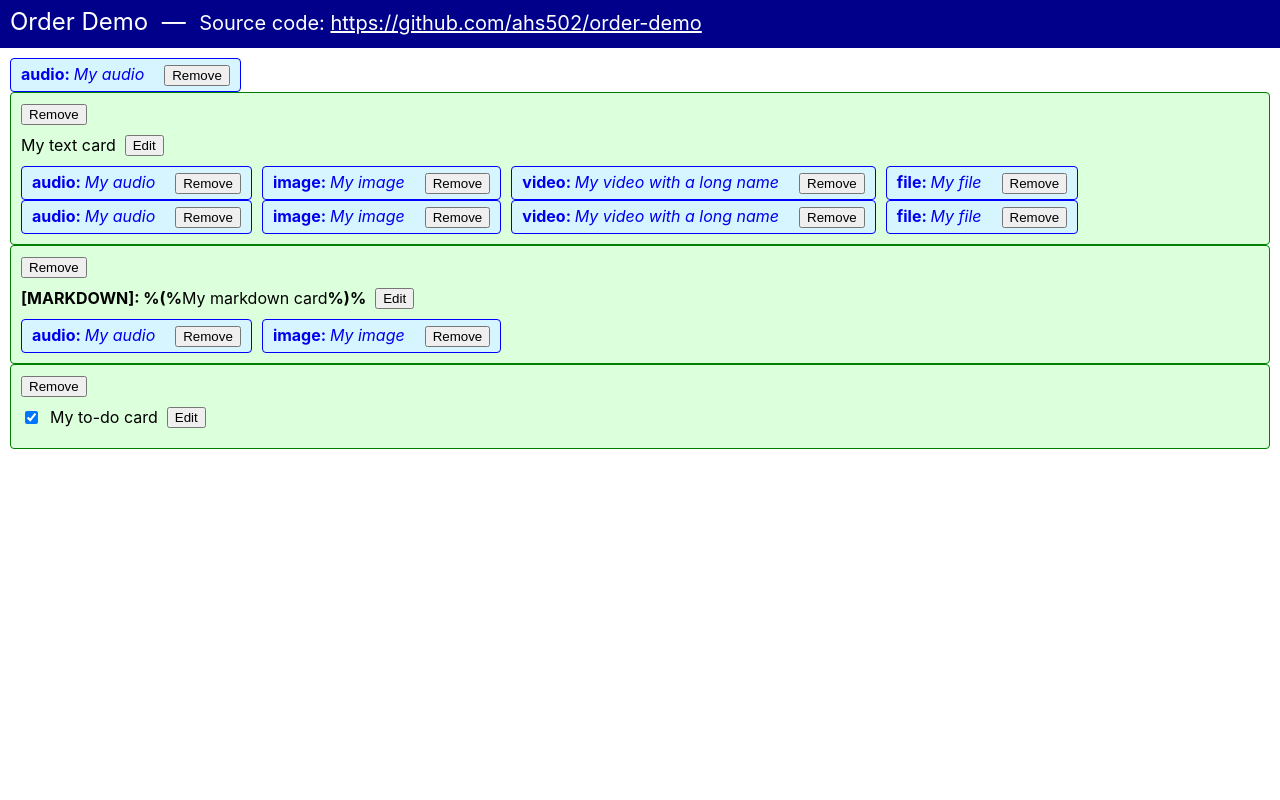
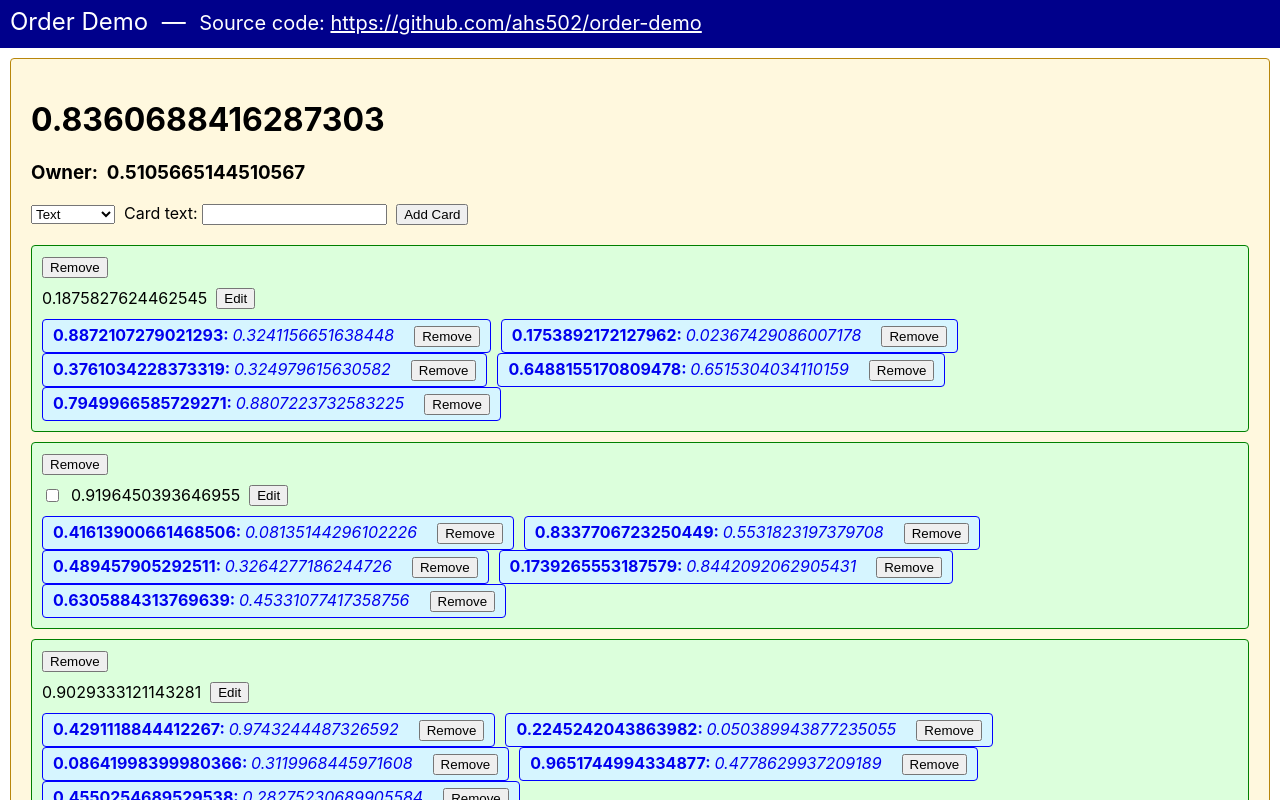
Before and after one commit to ahs502/order-demo, a React (Create React App) app: page / in a window 1280 px wide. Shown: the top 800 px of the page. Built offline with nearby package versions, Linux system fonts and the light colour scheme.

Commit message:
feat: implement page-view component

```diff
--- a/src/components/App/App.tsx
+++ b/src/components/App/App.tsx
@@ -1,52 +1,22 @@
 import React from 'react';
 import './App.css';
 
-import AttachmentView from '../AttachmentView';
-import CardView from '../CardView';
-import CardType from '../../models/cards/CardType';
+import generateDummyData from '../../helpers/generate-dummy-data';
+import PageView from '../PageView';
 
-function App() {
+const page = generateDummyData.page()
+
+export default function App() {
   return (
     <div className="App-root">
       <header className="App-header">
         Order Demo
         &nbsp;&mdash;&nbsp;&nbsp;
-        <small>Source code: <a href='https://github.com/ahs502/order-demo'>https://github.com/ahs502/order-demo</a></small>
+        <small>Source code: <a href='https://github.com/ahs502/order-demo' target='_blank'>https://github.com/ahs502/order-demo</a></small>
       </header>
       <div className='App-body'>
-        <AttachmentView attachment={{ type: 'audio', name: 'My audio', url: 'https://google.com' }}
-          onRemove={() => console.log('remove')} />
-        <CardView card={{
-          type: CardType.TEXT,
-          attachments: [
-            { type: 'audio', name: 'My audio', url: 'https://google.com' },
-            { type: 'image', name: 'My image', url: 'https://google.com' },
-            { type: 'video', name: 'My video with a long name', url: 'https://google.com' },
-            { type: 'file', name: 'My file', url: 'https://google.com' },
-            { type: 'audio', name: 'My audio', url: 'https://google.com' },
-            { type: 'image', name: 'My image', url: 'https://google.com' },
-            { type: 'video', name: 'My video with a long name', url: 'https://google.com' },
-            { type: 'file', name: 'My file', url: 'https://google.com' },
-          ],
-          text: 'My text card'
-        }} onChange={x => console.log('change', x)} onRemove={() => console.log('remove')} />
-        <CardView card={{
-          type: CardType.MARKDOWN,
-          attachments: [
-            { type: 'audio', name: 'My audio', url: 'https://google.com' },
-            { type: 'image', name: 'My image', url: 'https://google.com' },
-          ],
-          markdown: 'My markdown card'
-        }} onChange={x => console.log('change', x)} onRemove={() => console.log('remove')} />
-        <CardView card={{
-          type: CardType.TODO,
-          attachments: [],
-          label: 'My to-do card',
-          checked: true
-        }} onChange={x => console.log('change', x)} onRemove={() => console.log('remove')} />
+        <PageView page={page} onAddCard={newCard => console.log('add card', newCard)} onEditCard={(cardIndex, newCard) => console.log('edit card', cardIndex, newCard)} onRemoveCard={index => console.log('remove card', index)} />
       </div>
     </div>
   );
 }
-
-export default App;
--- a/src/components/CardView/CardView.css
+++ b/src/components/CardView/CardView.css
@@ -3,6 +3,10 @@
   border-radius: 3pt;
   padding: 10px;
   background-color: #dcffdc;
+  margin-bottom: 10px;
+}
+.CardView-root:last-child {
+  margin-bottom: 0;
 }
 
 .CardView-remove {
--- /dev/null
+++ b/src/components/PageView/PageView.css
@@ -0,0 +1,10 @@
+.PageView-root {
+  border: 1px solid darkgoldenrod;
+  border-radius: 3pt;
+  padding: 20px;
+  background-color: #fff8de;
+}
+
+.PageView-cards {
+  padding-top: 20px;
+}
--- /dev/null
+++ b/src/components/PageView/PageView.tsx
@@ -0,0 +1,106 @@
+import React, { useState } from 'react'
+import Card from '../../models/Card';
+import CardType from '../../models/cards/CardType';
+
+import Page from '../../models/Page';
+import CardView from '../CardView';
+
+import './PageView.css'
+
+interface CardTypeSelectOption {
+  readonly label: string,
+  readonly value: CardType
+}
+const cardTypeSelectOptions: readonly CardTypeSelectOption[] = [
+  {
+    label: 'Text',
+    value: CardType.TEXT
+  },
+  {
+    label: 'Markdown',
+    value: CardType.MARKDOWN
+  },
+  {
+    label: 'To Do',
+    value: CardType.TODO
+  }
+]
+
+export interface PageViewProps {
+  page: Page,
+  onAddCard?(newCard: Card): void
+  onEditCard?(cardIndex: number, newCard: Card): void
+  onRemoveCard?(cardIndex: number): void
+}
+
+export default function PageView({ page, onAddCard, onEditCard, onRemoveCard }: PageViewProps) {
+  const [selectedCardTypeOption, setSelectedCardTypeOption] = useState(cardTypeSelectOptions[0])
+  const [text, setText] = useState('')
+
+  function handleAddCard(): void {
+    const newCard: Card =
+      selectedCardTypeOption.value === CardType.TEXT ?
+        {
+          type: CardType.TEXT,
+          attachments: [],
+          text
+        } : selectedCardTypeOption.value === CardType.MARKDOWN ?
+          {
+            type: CardType.MARKDOWN,
+            attachments: [],
+            markdown: text
+          } : {
+            type: CardType.TODO,
+            attachments: [],
+            label: text,
+            checked: false
+          }
+
+    onAddCard && onAddCard(newCard)
+    setText('')
+  }
+
+  return (
+    <div className='PageView-root'>
+      <h1 className='PageView-name' data-testid='name'>{page.name}</h1>
+      <h3 className='PageView-owner'>
+        Owner:&nbsp;&nbsp;
+        <strong data-testid='owner-name'>{page.owner.name}</strong>
+      </h3>
+      <div className='PageView-form'>
+        <select
+          className='PageView-select-card-type'
+          value={selectedCardTypeOption.value}
+          onChange={event => setSelectedCardTypeOption(cardTypeSelectOptions.find(({ value }) => value === event.target.value)!)}
+        >
+          {cardTypeSelectOptions.map(option => (
+            <option className='PageView-select-card-type-option' key={option.value} value={option.value}>{option.label}</option>
+          ))}
+        </select>
+        &nbsp;&nbsp;
+        <label>Card text:</label>
+        &nbsp;
+        <input value={text} onChange={event => setText(event.target.value)} />
+        &nbsp;&nbsp;
+        <button className='PageView-add-new-card' title='Add a new card' onClick={handleAddCard} data-testid='add-new-card'>Add Card</button>
+      </div>
+      {page.cards.length === 0 && (
+        <p className='PageView-message'>
+          There is no card in this page. Start by adding a new card.
+        </p>
+      )}
+      {page.cards.length > 0 && (
+        <div className='PageView-cards'>
+          {page.cards.map((card, index) => (
+            <CardView
+              key={index}
+              card={card}
+              onChange={newCard => onEditCard && onEditCard(index, newCard)}
+              onRemove={() => onRemoveCard && onRemoveCard(index)}
+            />
+          ))}
+        </div>
+      )}
+    </div>
+  )
+}
--- /dev/null
+++ b/src/components/PageView/index.ts
@@ -0,0 +1,3 @@
+import PageView from "./PageView";
+
+export default PageView;
--- a/src/helpers/generate-dummy-data.ts
+++ b/src/helpers/generate-dummy-data.ts
@@ -4,6 +4,8 @@ import CardType from "../models/cards/CardType";
 import MarkdownCard from "../models/cards/MarkdownCard";
 import TextCard from "../models/cards/TextCard";
 import ToDoCard from "../models/cards/ToDoCard";
+import Page from "../models/Page";
+import User from "../models/User";
 
 export default function generateDummyData(): any {
   return {} as any;
@@ -11,7 +13,7 @@ export default function generateDummyData(): any {
 
 generateDummyData.string = () => Math.random().toString() as any;
 generateDummyData.number = (upperLimit: number = 1000000) =>
-  Math.floor(Math.random() * upperLimit) as any;
+  Math.floor(Math.random() * upperLimit + 1) as any;
 generateDummyData.boolean = () => (Math.random() > 0.5) as any;
 generateDummyData.function = () => (() => {}) as any;
 
@@ -41,9 +43,24 @@ generateDummyData.toDoCard = (): ToDoCard => ({
 });
 generateDummyData.card = (): Card => {
   const index = generateDummyData.number(3);
-  if (index === 0) return generateDummyData.textCard();
-  if (index === 1) return generateDummyData.markdownCard();
-  return generateDummyData.toDoCard();
+  if (index === 1) return generateDummyData.textCard();
+  if (index === 2) return generateDummyData.markdownCard();
+  /*if (index === 3)*/ return generateDummyData.toDoCard();
 };
 generateDummyData.cards = (count: number = 10): readonly Card[] =>
   Array(count).fill(null).map(generateDummyData.card);
+
+generateDummyData.user = (): User => ({
+  id: generateDummyData.string(),
+  name: generateDummyData.string(),
+});
+generateDummyData.users = (count: number = 3) =>
+  Array(count).fill(null).map(generateDummyData.user);
+
+generateDummyData.page = (): Page => ({
+  id: generateDummyData.string(),
+  name: generateDummyData.string(),
+  owner: generateDummyData.user(),
+  members: generateDummyData.users(),
+  cards: generateDummyData.cards(),
+});
--- a/src/models/Page.ts
+++ b/src/models/Page.ts
@@ -3,6 +3,7 @@ import User from "./User";
 
 export default interface Page {
   readonly id: Id;
+  readonly name: string;
   readonly owner: User;
   readonly members: readonly User[];
   readonly cards: readonly Card[];
--- a/src/store/initial-data/initial-content.ts
+++ b/src/store/initial-data/initial-content.ts
@@ -29,6 +29,7 @@ const users: readonly User[] = [
 
 const firstPage: Page = {
   id: "page-id-first",
+  name: "My First Page",
   owner: initialCurrentUser,
   members: [users[0], users[1], users[2], users[3]],
   cards: [
@@ -53,6 +54,7 @@ const firstPage: Page = {
 
 const secondPage: Page = {
   id: "page-id-second",
+  name: "My Second Page",
   owner: users[2],
   members: [initialCurrentUser, users[0], users[3], users[4]],
   cards: [
```
Also changed, not shown: 2 other files (tests, documents, lock files or other folders).
